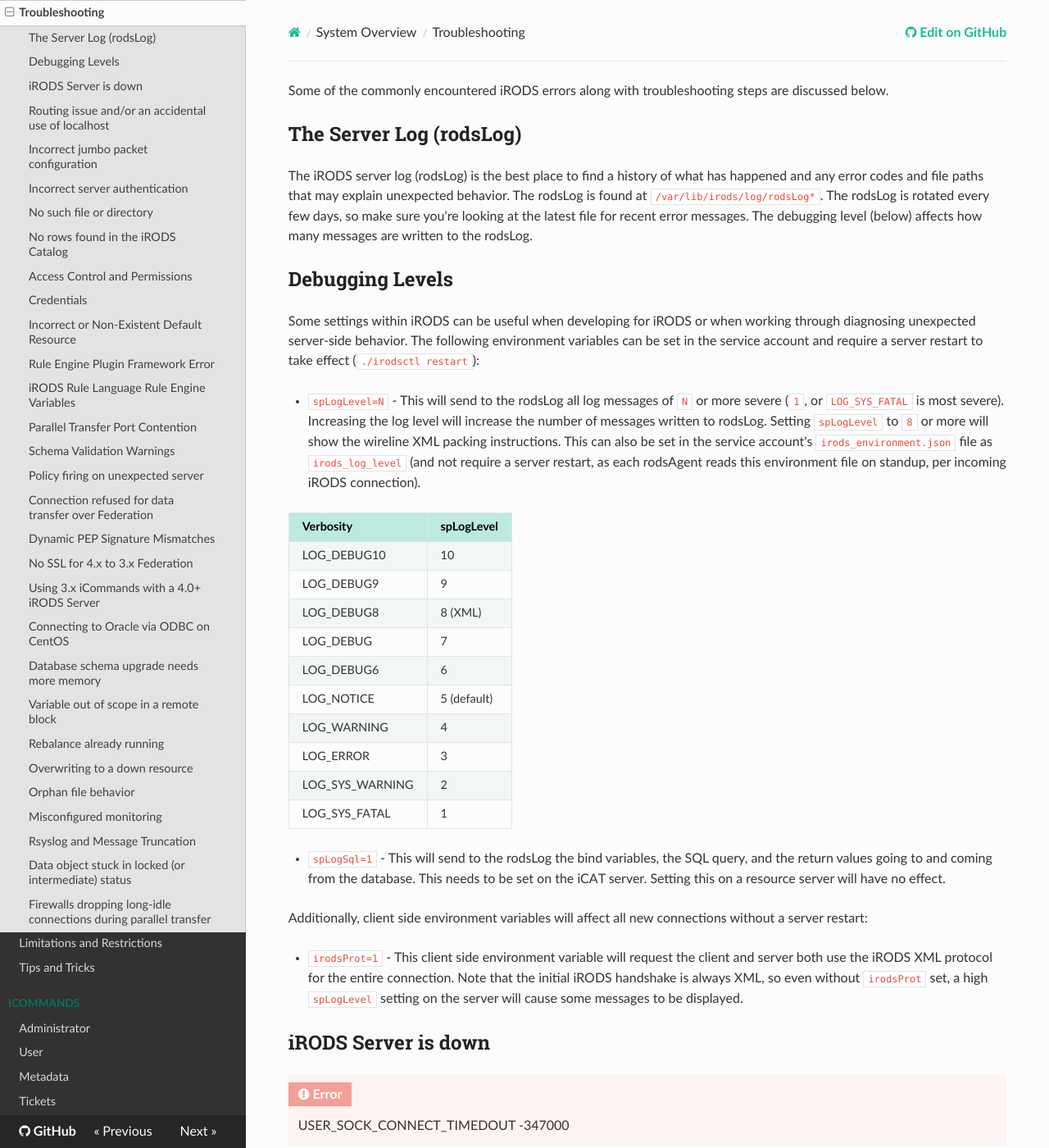
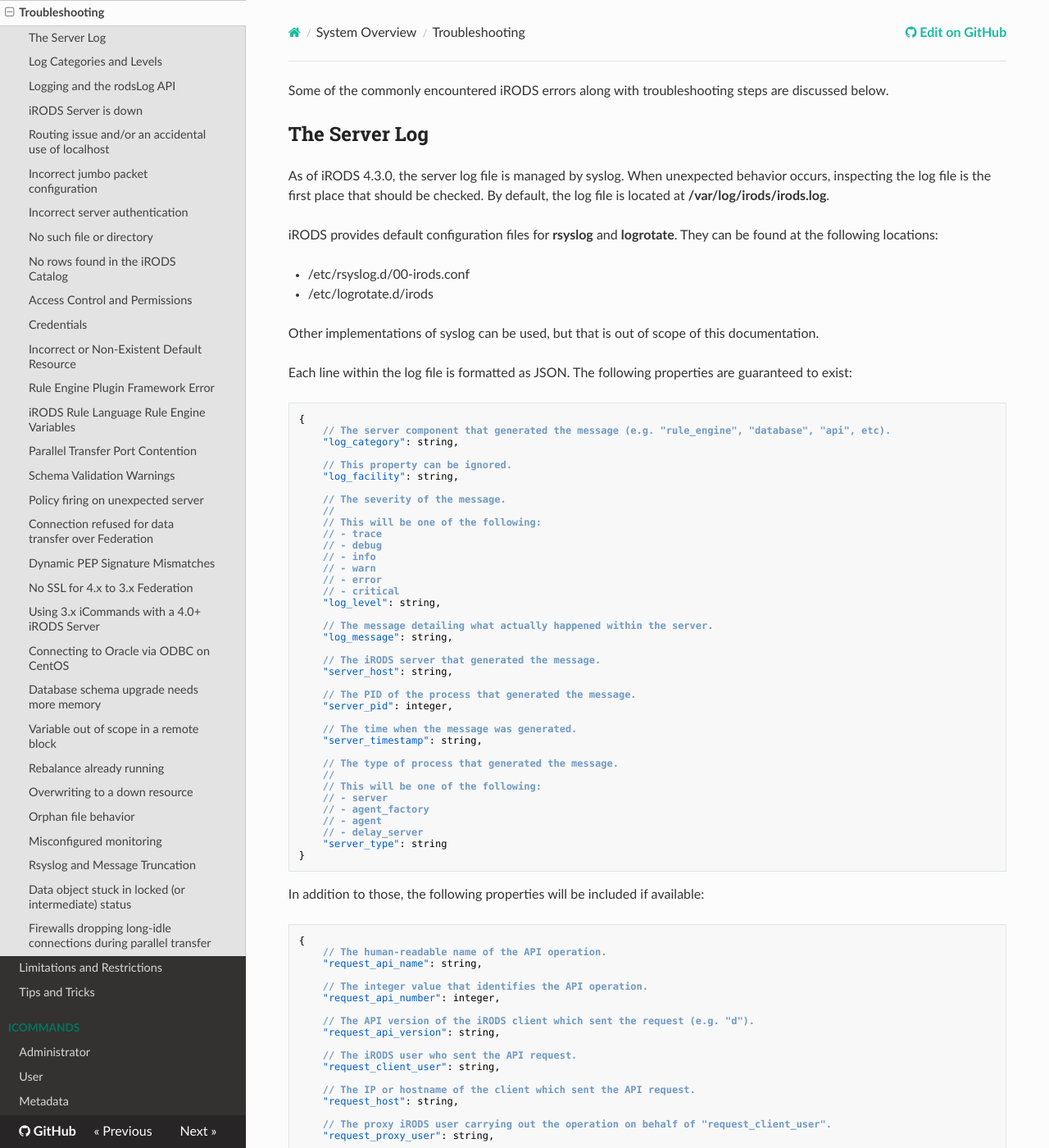
Before and after one commit to irods/irods_docs, an MkDocs documentation site: the page built from docs/system_overview/troubleshooting.md, in a window 1280 px wide and 1400 px high. Shown: the whole window at 82% size. Built offline with MkDocs 1.6.1, drawn with Linux system fonts in a browser that asks for light colours; nearby versions of some CDN libraries; some of the changed text lies outside the part shown.

Commit message:
[#133] Updated documentation specific to logging.

````diff
--- a/docs/system_overview/troubleshooting.md
+++ b/docs/system_overview/troubleshooting.md
@@ -2,15 +2,189 @@
 
 Some of the commonly encountered iRODS errors along with troubleshooting steps are discussed below.
 
-## The Server Log (rodsLog)
+## The Server Log
 
-The iRODS server log (rodsLog) is the best place to find a history of what has happened and any error codes and file paths that may explain unexpected behavior.  The rodsLog is found at `/var/lib/irods/log/rodsLog*`.  The rodsLog is rotated every few days, so make sure you're looking at the latest file for recent error messages.  The debugging level (below) affects how many messages are written to the rodsLog.
+As of iRODS 4.3.0, the server log file is managed by syslog. When unexpected behavior occurs, inspecting the log file is the first place that should be checked. By default, the log file is located at **/var/log/irods/irods.log**.
 
-## Debugging Levels
+iRODS provides default configuration files for **rsyslog** and **logrotate**. They can be found at the following locations:
 
-Some settings within iRODS can be useful when developing for iRODS or when working through diagnosing unexpected server-side behavior.  The following environment variables can be set in the service account and require a server restart to take effect (`./irodsctl restart`):
+- /etc/rsyslog.d/00-irods.conf
+- /etc/logrotate.d/irods
 
-- `spLogLevel=N` - This will send to the rodsLog all log messages of `N` or more severe (`1`, or `LOG_SYS_FATAL` is most severe).  Increasing the log level will increase the number of messages written to rodsLog.  Setting `spLogLevel` to `8` or more will show the wireline XML packing instructions.  This can also be set in the service account's `irods_environment.json` file as `irods_log_level` (and not require a server restart, as each rodsAgent reads this environment file on standup, per incoming iRODS connection).
+Other implementations of syslog can be used, but that is out of scope of this documentation.
+
+Each line within the log file is formatted as JSON. The following properties are guaranteed to exist:
+```json
+{
+    // The server component that generated the message (e.g. "rule_engine", "database", "api", etc).
+    "log_category": string,
+
+    // This property can be ignored.
+    "log_facility": string,
+
+    // The severity of the message.
+    //
+    // This will be one of the following:
+    // - trace
+    // - debug
+    // - info
+    // - warn
+    // - error
+    // - critical
+    "log_level": string,
+
+    // The message detailing what actually happened within the server.
+    "log_message": string,
+
+    // The iRODS server that generated the message.
+    "server_host": string,
+
+    // The PID of the process that generated the message.
+    "server_pid": integer,
+
+    // The time when the message was generated.
+    "server_timestamp": string,
+
+    // The type of process that generated the message.
+    //
+    // This will be one of the following:
+    // - server
+    // - agent_factory
+    // - agent
+    // - delay_server
+    "server_type": string
+}
+```
+
+In addition to those, the following properties will be included if available:
+```json
+{
+    // The human-readable name of the API operation.
+    "request_api_name": string,
+
+    // The integer value that identifies the API operation.
+    "request_api_number": integer,
+
+    // The API version of the iRODS client which sent the request (e.g. "d").
+    "request_api_version": string,
+
+    // The iRODS user who sent the API request.
+    "request_client_user": string,
+
+    // The IP or hostname of the client which sent the API request.
+    "request_host": string,
+
+    // The proxy iRODS user carrying out the operation on behalf of "request_client_user".
+    "request_proxy_user": string,
+
+    // The version of the iRODS client which sent the request (e.g. "rods4.3.0").
+    "request_release_version": string
+}
+```
+
+If an operation results in a program crash and a stacktrace is generated, the following properties will be included if available:
+```json
+{
+    // The PID of the iRODS agent that crashed and generated the stacktrace.
+    "stacktrace_agent_pid": integer,
+
+    // The time when the crash occurred in UTC.
+    "stacktrace_timestamp_utc": string,
+
+    // The time when the crash occurred (seconds since epoch only).
+    "stacktrace_timestamp_epoch_seconds": integer,
+
+    // The time when the crash occurred (partial seconds since epoch only).
+    // This property is meant to be paired with "stacktrace_timestamp_epoch_seconds".
+    "stacktrace_timestamp_epoch_milliseconds": integer
+}
+```
+
+## Log Categories and Levels
+
+In iRODS 4.3.0, log output is managed via **server_config.json**. The server now provides several categories in regards to log output. This gives administrators the ability to choose different log levels for various components in an iRODS server. To do this, open **server_config.json** and find the **log_level** property. It should have the following structure:
+```json
+{
+    // ... Other configuration properties ...
+
+    "log_level": {
+        // Controls log output related to generic Agent operations.
+        "agent": "info",
+
+        // Controls log output related to the Agent Factory process.
+        "agent_factory": "info",
+
+        // Controls log output related to API operations.
+        "api": "info",
+
+        // Controls log output related to authentication operations.
+        "authentication": "info",
+
+        // Controls log output related to database operations.
+        "database": "info",
+
+        // Controls log output related to the Delay Server process.
+        "delay_server": "info",
+
+        // Controls log output recorded via the rodsLog API.
+        "legacy": "info",
+
+        // Controls log output related to microservice operations.
+        "microservice": "info",
+
+        // Controls log output related to networking operations.
+        "network": "info",
+
+        // Controls log output related to resource operations.
+        "resource": "info",
+
+        // Controls log output related to rule engine plugin operations.
+        "rule_engine": "info",
+
+        // Controls log output related to the iRODS process overseeing all other
+        // iRODS processes.
+        "server": "info"
+    },
+
+    // ... Other configuration properties ...
+}
+```
+
+Each category can be set to one of the following values (ordered from noisiest to quietest):
+
+- trace
+- debug
+- info
+- warn
+- error
+- critical
+
+While the logging infrastructure has been modernized, use of it has not yet been applied throughout the iRODS server. This means that the **legacy** log category will be the primary setting for controlling log output (**rodsLog** API output is controlled by the **legacy** log category). This situation will improve with future releases.
+
+The following table defines how **rodsLog** API log levels are mapped to the new logging API's log levels.
+
+| rodsLog API Log Level   | New Logging API Log Level |
+| ----------------------- | ------------------------- |
+| LOG_DEBUG10             | trace                     |
+| LOG_DEBUG9              | trace                     |
+| LOG_DEBUG8              | trace                     |
+| LOG_DEBUG7              | debug                     |
+| LOG_DEBUG6              | debug                     |
+| LOG_NOTICE              | info                      |
+| LOG_WARNING             | warn                      |
+| LOG_ERROR               | error                     |
+| LOG_SYS_WARNING         | critical                  |
+| LOG_SYS_FATAL           | critical                  |
+
+To demonstrate how the two APIs overlap, let's say a message is logged at `LOG_DEBUG7` via the **rodsLog** API. That message will only be recorded in the log file if the **legacy** log category is set to `trace` or `debug`.
+
+And because of this overlap, the next section still applies.
+
+## Logging and the rodsLog API
+
+The following environment variables can be set in the service account and require a server restart to take effect (`./irodsctl restart`):
+
+- `spLogLevel=N` - This will send all log messages of `N` or more severe (`1`, or `LOG_SYS_FATAL` is most severe) to the log file. Increasing the log level will increase the number of messages sent to the log file. Setting `spLogLevel` to `8` or more will show the wireline XML packing instructions. This can also be set in the service account's `irods_environment.json` file as `irods_log_level` (and not require a server restart, as each rodsAgent reads this environment file on standup, per incoming iRODS connection).
 
  | Verbosity       | spLogLevel   |
  | --------------- | ------------ |
@@ -25,7 +199,7 @@
  | LOG_SYS_WARNING |  2           |
  | LOG_SYS_FATAL   |  1           |
 
-- `spLogSql=1` - This will send to the rodsLog the bind variables, the SQL query, and the return values going to and coming from the database.  This needs to be set on the iCAT server.  Setting this on a resource server will have no effect.
+- `spLogSql=1` - This will send the bind variables, the SQL query, and the return values going to and coming from the database to the log file. This needs to be set on the catalog service provider server. Setting this on a catalog service consumer will have no effect.
 
 Additionally, client side environment variables will affect all new connections without a server restart:
 
@@ -81,7 +255,7 @@
 !!! error
     USER_RODS_HOSTNAME_ERR -303000
 
-This error could occur if the gethostname() function is not returning the expected value on every machine in the Zone.  The values in the iCAT must match the values returned by gethostname() on each machine.
+This error could occur if the gethostname() function is not returning the expected value on every machine in the Zone.  The values in the catalog service provider must match the values returned by gethostname() on each machine.
 
 ## Incorrect jumbo packet configuration
 
@@ -95,7 +269,7 @@
 !!! error
     REMOTE_SERVER_AUTHENTICATION_FAILURE -910000
 
-This error occurs when there is a `zone_key` mismatch (in server_config.json) between two servers in the same Zone.  The `zone_key` is a shared secret and must be the same on all servers within the same Zone.
+This error occurs when there is a `zone_key` mismatch (in **server_config.json**) between two servers in the same Zone.  The `zone_key` is a shared secret and must be the same on all servers within the same Zone.
 
 ## No such file or directory
 
@@ -151,7 +325,7 @@
 This error can occur when a user sends a rule to the wrong rule engine plugin instance.
 
 In the following case, the Python rule engine plugin is invoked (because it is listed first
-in `server_config.json`), tries to interpret the iRODS Rule Language rule text it is given,
+in **server_config.json**), tries to interpret the iRODS Rule Language rule text it is given,
 and then returns a `SyntaxError` since it is not valid Python:
 
 ```
@@ -203,7 +377,7 @@
 Nov  1 11:30:25 pid:11650 NOTICE: setupSrvPortal: listen failed, errno: 98
 ```
 
-This occurs when the server is hitting resource contention and may indicate that the server needs a larger parallel transfer port range defined in `server_config.json` (the default is 20000-20199).
+This occurs when the server is hitting resource contention and may indicate that the server needs a larger parallel transfer port range defined in **server_config.json** (the default is 20000-20199).
 
 ## Schema Validation Warnings
 
@@ -237,7 +411,7 @@
 
 ## Dynamic PEP Signature Mismatches
 
-When writing dynamic PEPs, getting the signature wrong will provide a hint in the rodsLog:
+When writing dynamic PEPs, getting the signature wrong will provide a hint in the log file:
 
 ```
 Nov 12 09:57:30 pid:25245 DEBUG: error: cannot find rule for action "pep_resource_resolve_hierarchy_pre" available: 103.
````
Also changed, not shown: docs/getting_started/running.md (+0 -1 lines).
